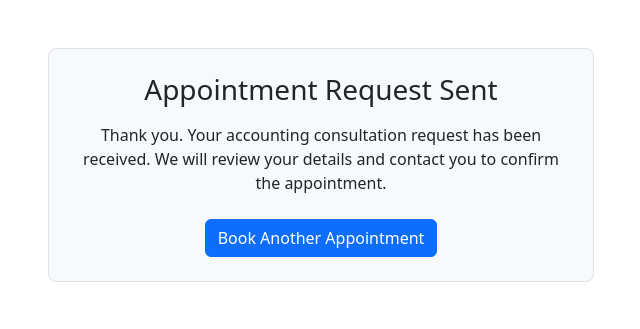
After one commit to vfb-dev/bookbookgo, a Django app: page /booking/success/ in a window 1280 px wide. The commit adds this page. Shown: the top 329 px of the page, without its empty margins (319-959 px from the left). Run offline with Django 5.2, Linux system fonts and the light colour scheme; some libraries are stand-ins or nearby versions.

Commit message:
appointment success page

```diff
--- a/bookings/urls.py
+++ b/bookings/urls.py
@@ -1,6 +1,7 @@
 from django.urls import path, include
-from .views import AppointmentCreateView
+from .views import AppointmentCreateView, AppointmentSuccessView
 
 urlpatterns = [
     path('book/', AppointmentCreateView.as_view(), name="appointment_create"),
+    path("booking/success/", AppointmentSuccessView.as_view(), name="appointment_success"),
 ]
--- a/bookings/views.py
+++ b/bookings/views.py
@@ -13,6 +13,10 @@ class AppointmentCreateView(View):
 
         if form.is_valid():
             form.save()
-            return redirect("appointment_create")
+            return redirect("appointment_success")
 
         return render(request, "bookings/appointment_form.html", {"form": form})
+
+class AppointmentSuccessView(View):
+    def get(self, request):
+        return render(request, "bookings/appointment_success.html")
--- /dev/null
+++ b/templates/bookings/appointment_success.html
@@ -0,0 +1,23 @@
+{% extends 'base.html' %}
+
+<!-- Content -->
+{% block content %}
+<div class="container py-5">
+  <div class="row justify-content-center">
+    <div class="col-md-8 col-lg-6">
+      <div class="border rounded-3 p-4 text-center bg-light">
+        <h1 class="h3 mb-3">Appointment Request Sent</h1>
+
+        <p class="mb-4">
+          Thank you. Your accounting consultation request has been received. We
+          will review your details and contact you to confirm the appointment.
+        </p>
+
+        <a href="{% url 'appointment_create' %}" class="btn btn-primary">
+          Book Another Appointment
+        </a>
+      </div>
+    </div>
+  </div>
+</div>
+{% endblock %}
```
Also changed, not shown: templates/bookings/appointment_form.html (+12 -3 lines).
